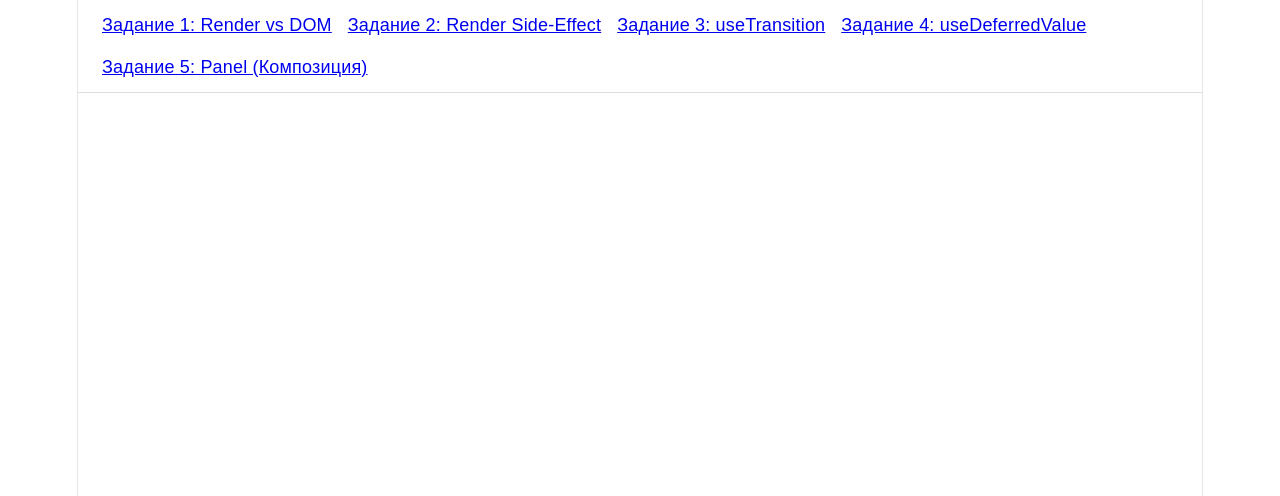
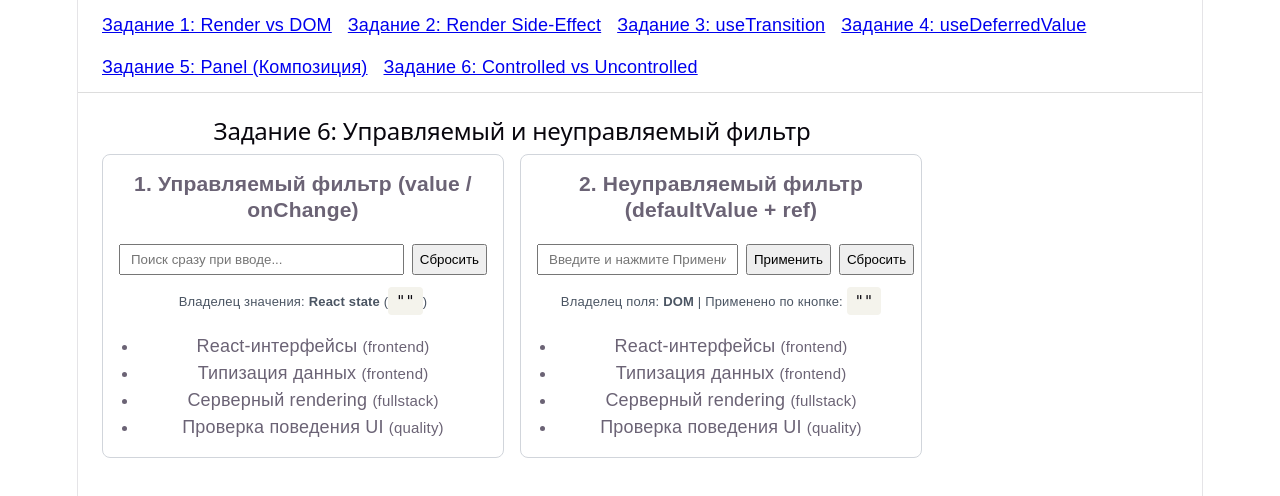
Before and after one commit to goodmir100/react-course-labs, a React (Vite) app: page /#/task-06 in a window 1280 px wide. Shown: the top 496 px of the page. Built offline with nearby package versions, Linux system fonts and the light colour scheme.

Commit message:
feat(task-06): compare controlled and uncontrolled filter inputs

```diff
--- a/src/App.jsx
+++ b/src/App.jsx
@@ -4,6 +4,7 @@ import Task02App from './tasks/task02/Task02App';
 import Task03App from './tasks/task03/Task03App';
 import Task04App from './tasks/task04/Task04App';
 import Task05App from './tasks/task05/Task05App';
+import Task06App from './tasks/task06/Task06App';
 
 export default function App() {
   return (
@@ -23,15 +24,17 @@ export default function App() {
         <Link to="/task-03">Задание 3: useTransition</Link>
         <Link to="/task-04">Задание 4: useDeferredValue</Link>
         <Link to="/task-05">Задание 5: Panel (Композиция)</Link>
+        <Link to="/task-06">Задание 6: Controlled vs Uncontrolled</Link>
       </nav>
 
       <Routes>
-        <Route path="/" element={<Navigate to="/task-05" replace />} />
+        <Route path="/" element={<Navigate to="/task-06" replace />} />
         <Route path="/task-01" element={<Task01App />} />
         <Route path="/task-02" element={<Task02App />} />
         <Route path="/task-03" element={<Task03App />} />
         <Route path="/task-04" element={<Task04App />} />
         <Route path="/task-05" element={<Task05App />} />
+        <Route path="/task-06" element={<Task06App />} />
       </Routes>
     </HashRouter>
   );
--- /dev/null
+++ b/src/tasks/task06/Task06App.jsx
@@ -0,0 +1,121 @@
+import { useRef, useState } from 'react';
+import coursesData from '../../data/courses.json';
+
+function filterCourses(query) {
+  const normalized = query.trim().toLowerCase();
+  if (!normalized) return coursesData;
+  return coursesData.filter(
+    (course) =>
+      course.title.toLowerCase().includes(normalized) ||
+      course.category.toLowerCase().includes(normalized)
+  );
+}
+
+export default function Task06App() {
+  // 1. Состояние для управляемого фильтра (владелец — React)
+  const [controlledQuery, setControlledQuery] = useState('');
+
+  // 2. Ссылка на DOM-элемент и состояние применённого запроса для неуправляемого фильтра (владелец — DOM)
+  const uncontrolledInputRef = useRef(null);
+  const [uncontrolledApplied, setUncontrolledApplied] = useState('');
+
+  const handleControlledReset = () => {
+    setControlledQuery('');
+  };
+
+  const handleUncontrolledApply = (e) => {
+    e.preventDefault();
+    const currentValue = uncontrolledInputRef.current?.value ?? '';
+    setUncontrolledApplied(currentValue);
+  };
+
+  const handleUncontrolledReset = () => {
+    // Явный сброс DOM-значения напрямую через ref + сброс применённого фильтра
+    if (uncontrolledInputRef.current) {
+      uncontrolledInputRef.current.value = '';
+    }
+    setUncontrolledApplied('');
+  };
+
+  const controlledList = filterCourses(controlledQuery);
+  const uncontrolledList = filterCourses(uncontrolledApplied);
+
+  return (
+    <div style={{ fontFamily: 'sans-serif', padding: '24px', maxWidth: '820px' }}>
+      <h2>Задание 6: Управляемый и неуправляемый фильтр</h2>
+
+      <div
+        style={{
+          display: 'grid',
+          gridTemplateColumns: 'repeat(auto-fit, minmax(340px, 1fr))',
+          gap: '16px',
+        }}
+      >
+        {/* Вариант 1: Управляемый input (value / onChange) */}
+        <section style={{ border: '1px solid #d1d5db', borderRadius: '8px', padding: '16px' }}>
+          <h3 style={{ marginTop: 0 }}>1. Управляемый фильтр (value / onChange)</h3>
+
+          <div style={{ display: 'flex', gap: '8px', marginBottom: '12px' }}>
+            <input
+              type="text"
+              value={controlledQuery}
+              onChange={(e) => setControlledQuery(e.target.value)}
+              placeholder="Поиск сразу при вводе..."
+              style={{ flex: 1, padding: '6px 10px' }}
+            />
+            <button type="button" onClick={handleControlledReset}>
+              Сбросить
+            </button>
+          </div>
+
+          <p style={{ fontSize: '13px', color: '#4b5563' }}>
+            Владелец значения: <strong>React state</strong> (<code>"{controlledQuery}"</code>)
+          </p>
+
+          <ul style={{ paddingLeft: '20px', marginBottom: 0 }}>
+            {controlledList.map((course) => (
+              <li key={course.id}>
+                {course.title} <small>({course.category})</small>
+              </li>
+            ))}
+          </ul>
+        </section>
+
+        {/* Вариант 2: Неуправляемый input (defaultValue / ref) */}
+        <section style={{ border: '1px solid #d1d5db', borderRadius: '8px', padding: '16px' }}>
+          <h3 style={{ marginTop: 0 }}>2. Неуправляемый фильтр (defaultValue + ref)</h3>
+
+          <form
+            onSubmit={handleUncontrolledApply}
+            style={{ display: 'flex', gap: '8px', marginBottom: '12px' }}
+          >
+            <input
+              ref={uncontrolledInputRef}
+              type="text"
+              defaultValue=""
+              placeholder="Введите и нажмите Применить..."
+              style={{ flex: 1, padding: '6px 10px' }}
+            />
+            <button type="submit">Применить</button>
+            <button type="button" onClick={handleUncontrolledReset}>
+              Сбросить
+            </button>
+          </form>
+
+          <p style={{ fontSize: '13px', color: '#4b5563' }}>
+            Владелец поля: <strong>DOM</strong> | Применено по кнопке:{' '}
+            <code>"{uncontrolledApplied}"</code>
+          </p>
+
+          <ul style={{ paddingLeft: '20px', marginBottom: 0 }}>
+            {uncontrolledList.map((course) => (
+              <li key={course.id}>
+                {course.title} <small>({course.category})</small>
+              </li>
+            ))}
+          </ul>
+        </section>
+      </div>
+    </div>
+  );
+}
```
